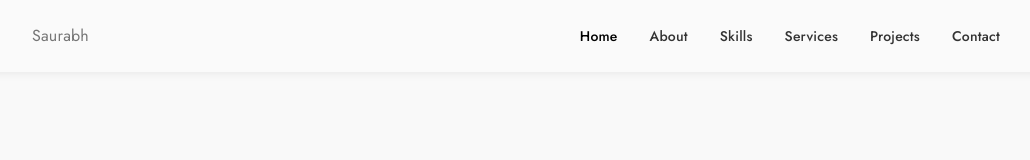
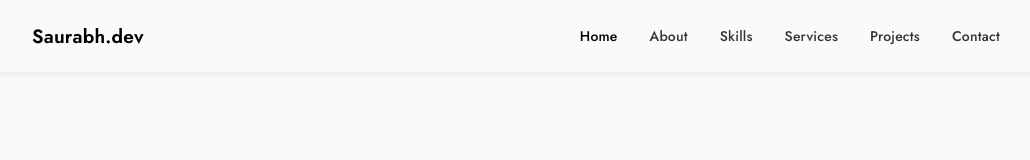
Before and after one commit to SK1330/saurabhk, a React (Create React App) app: page / in a window 1280 px wide. Shown: the top 160 px of the page, without its empty margins (124-1154 px from the left). Built offline with nearby package versions, Linux system fonts and the light colour scheme.

Commit message:
added footer and minor css changes

```diff
--- a/src/components/header/Header.jsx
+++ b/src/components/header/Header.jsx
@@ -8,7 +8,7 @@ const Header = () => {
     <header className="header">
       <nav className="nav container">
         <a href="index. html" className="nav_logo">
-          Saurabh
+          Saurabh.dev
         </a>
         <div className={Toggle ? "nav_menu show_menu" : "nav_menu"}>
           <ul className="nav__list grid">
--- a/src/components/header/header.css
+++ b/src/components/header/header.css
@@ -13,7 +13,13 @@ nav {
     display: flex;
     justify-content: space-between;
     align-items: center;
-    column-gap: 1rem
+    column-gap: 1rem;
+}
+
+.nav_logo {
+    font-weight: 600;
+    font-size: 1.2rem;
+    color: var(--title-color-dark);
 }
 
 .nav__list {
@@ -62,11 +68,13 @@ nav {
     nav {
         height: 4rem;
     }
-    .nav_logo{
+
+    .nav_logo {
         font-weight: 500;
         font-size: 1.2rem;
     }
-    .nav.container{
+
+    .nav.container {
         padding-left: 1.2rem;
         padding-right: 1.3rem;
     }
```
